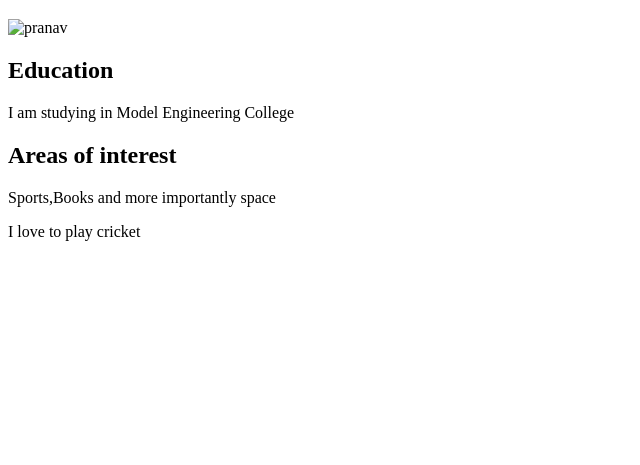
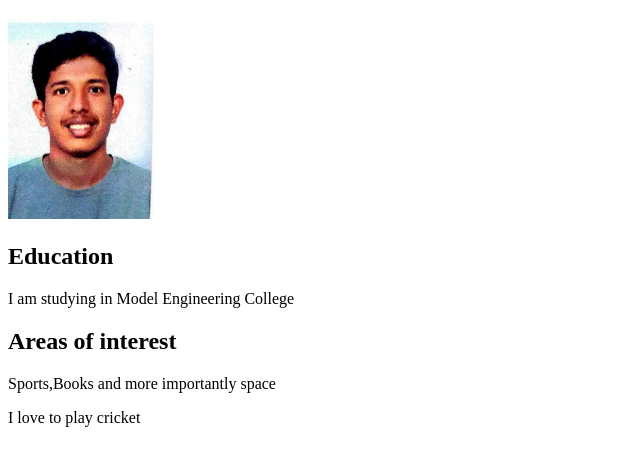
Before and after one commit to PranavJ05/portfolio, a plain HTML site: page index.html in a window 1280 px wide. Shown: the part 61-526 px from the top of the page, without its empty margins (0-640 px from the left). Drawn offline with Linux system fonts and the light colour scheme.

Commit message:
Update index.html

```diff
--- a/index.html
+++ b/index.html
@@ -14,7 +14,7 @@
 
     <div class="main">
         <h1>Pranav Jayachandran</h1>
- <img src="images/35kb photo.jpg" height="200"  alt="pranav">
+ <img src="images/images/35kb photo.jpg" height="200"  alt="pranav">
 
 
  <h2>Education</h2>
```
